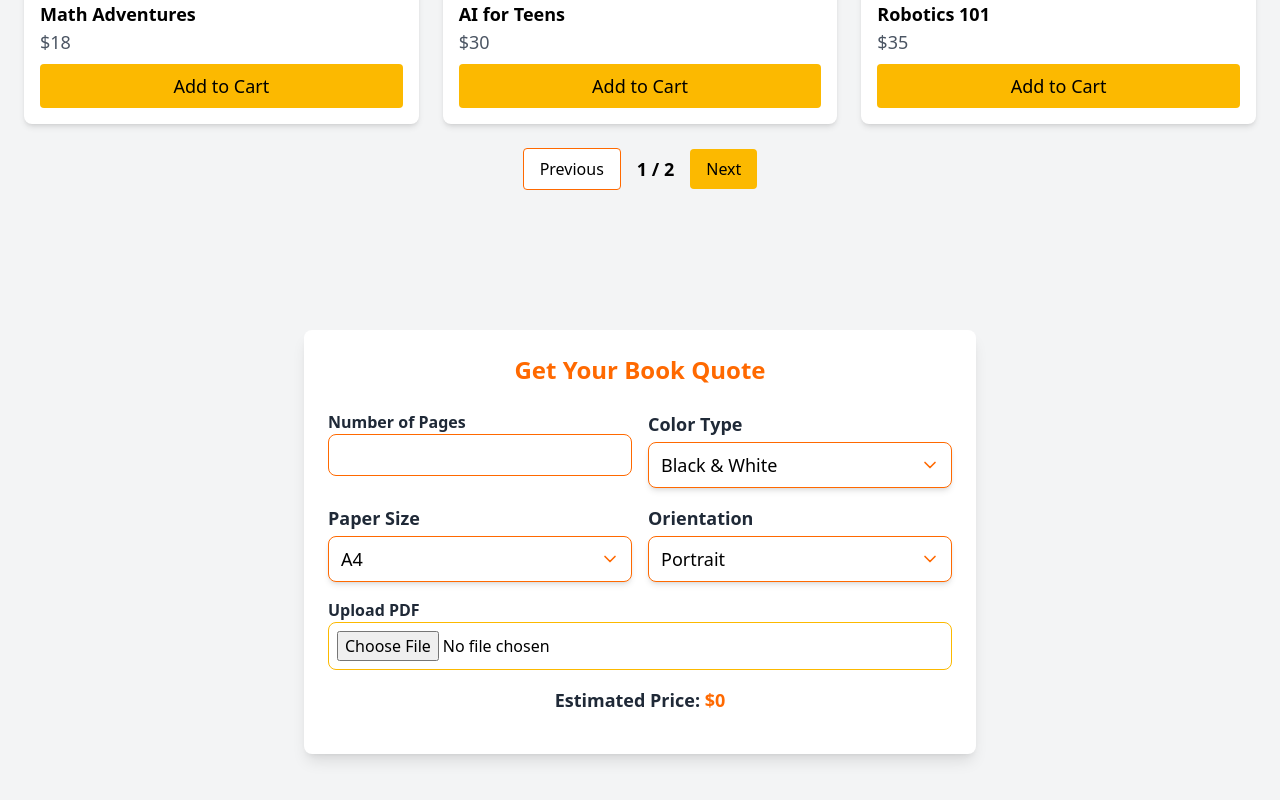
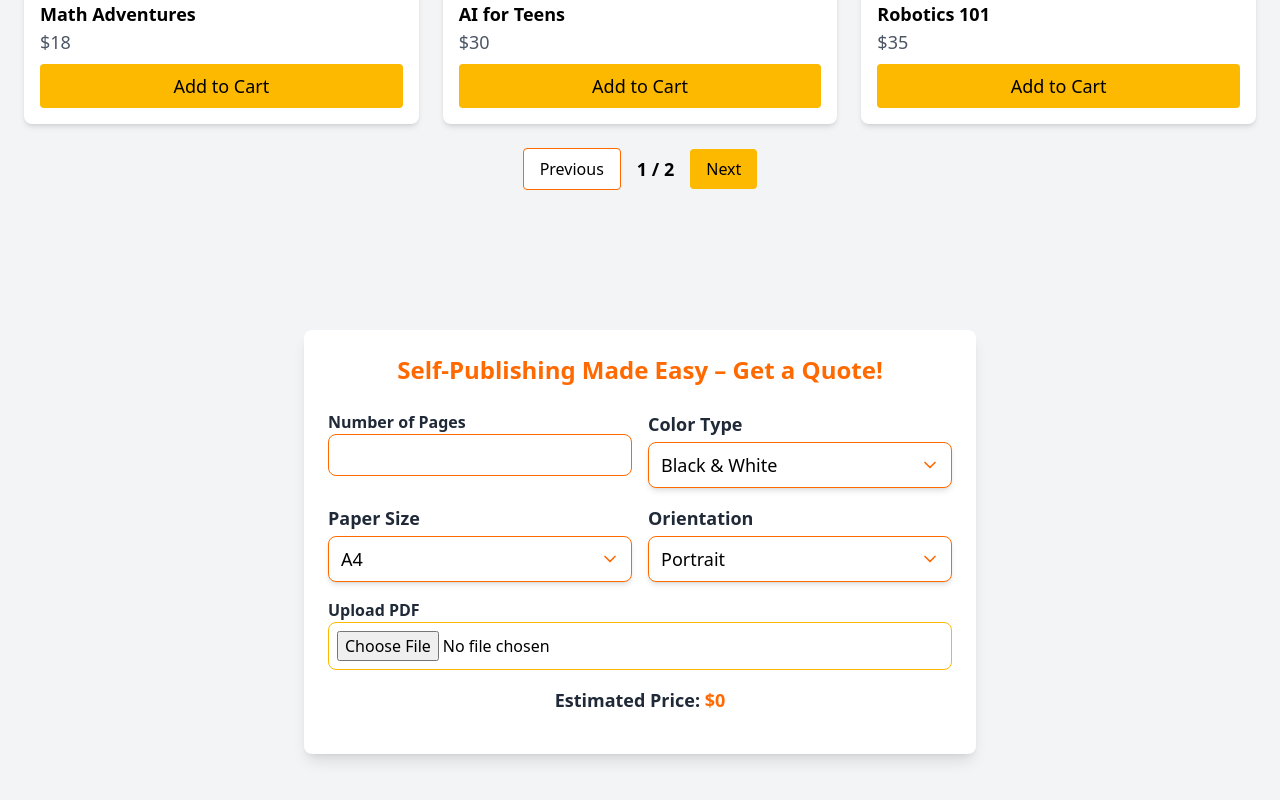
Before and after one commit to Darlington2030/stembooks, a Next.js app: page / in a window 1280 px wide. Shown: the part 890-1690 px from the top of the page. Built offline with nearby package versions, Linux system fonts and the light colour scheme.

Commit message:
Source code

```diff
--- a/app/components/QuoteForm.js
+++ b/app/components/QuoteForm.js
@@ -95,7 +95,7 @@ export default function Quote() {
     return (
         <div className="min-h-screen mt-[-3rem] flex items-center justify-center bg-gray-bg px-4 sm:px-6 lg:px-8">
             <div className="w-full max-w-2xl bg-white p-6 rounded-lg shadow-lg space-y-6">
-                <h1 className="text-2xl font-bold text-center text-orange">Get Your Book Quote</h1>
+                <h1 className="text-2xl font-bold text-center text-orange">Self-Publishing Made Easy – Get a Quote!</h1>
 
                 <div className="grid grid-cols-1 sm:grid-cols-2 gap-4">
                     {/* Pages */}
```
